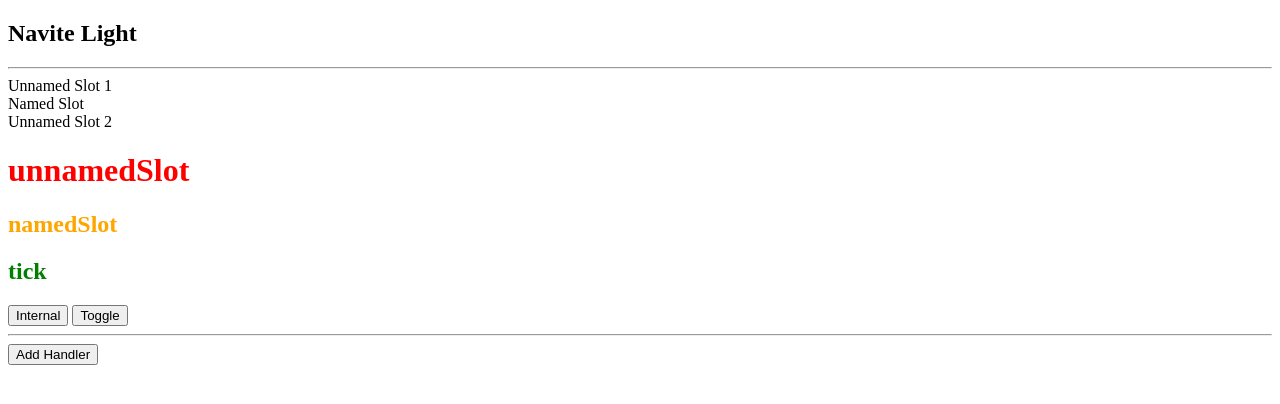
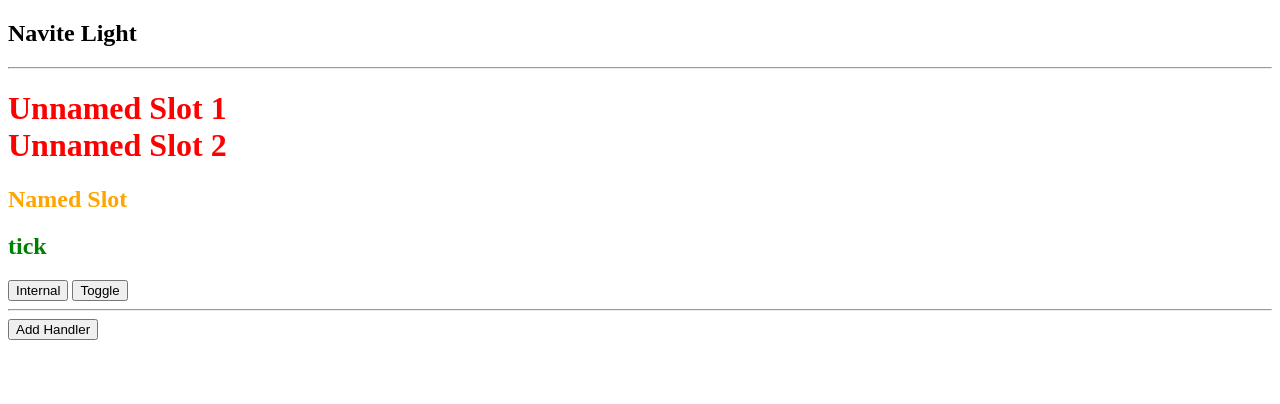
Before and after one commit to TracyGJG/lit-examples, a website with bundled scripts: page native-light/web-component-nl.html in a window 1280 px wide. Built offline with nearby package versions, Linux system fonts and the light colour scheme.

Commit message:
Pseudo-slot insertion

```diff
--- /dev/null
+++ b/lightDom.js
@@ -0,0 +1,19 @@
+export default function renderLightDom(templates, dynamic) {
+  dynamic?.querySelectorAll('[slot]').forEach((slot) => {
+    const name = slot.getAttribute('slot');
+    const template = templates.querySelector(`[name="${name}"]`);
+    if (template) {
+      template.innerHTML = '';
+      template.appendChild(dynamic.removeChild(slot));
+    }
+  });
+
+  const template = templates.querySelector(`slot`);
+  if (template) {
+    template.innerHTML = '';
+    [...dynamic.children].forEach((defaultSlot) =>
+      template.appendChild(defaultSlot),
+    );
+  }
+  return templates.firstElementChild;
+}
--- a/lit-light/web-component.js
+++ b/lit-light/web-component.js
@@ -28,7 +28,6 @@ class WebComponent extends LitElement {
 
   connectedCallback() {
     super.connectedCallback();
-    console.log(this);
   }
 
   createRenderRoot() {
--- a/native-light/web-component.js
+++ b/native-light/web-component.js
@@ -1,3 +1,5 @@
+import renderLightDom from '../lightDom.js';
+
 const WebComponentSytlesheet = () => {
   const StyleSheet = new CSSStyleSheet();
   StyleSheet.replaceSync(/*css*/ `
@@ -17,7 +19,7 @@ const WebComponentSytlesheet = () => {
 };
 
 const WebComponentTemplate = (attr) => {
-  const template = document.createElement("template");
+  const template = document.createElement('template');
   template.innerHTML = /*html*/ `
     <div>
         <h1><slot>unnamedSlot</slot></h1>
@@ -29,7 +31,7 @@ const WebComponentTemplate = (attr) => {
   return template.content.cloneNode(true);
 };
 
-const ObservedAttributes = ["prop"];
+const ObservedAttributes = ['prop'];
 
 class WebComponent extends HTMLElement {
   #buttons = null;
@@ -38,21 +40,15 @@ class WebComponent extends HTMLElement {
 
   constructor() {
     super();
-
     document.adoptedStyleSheets = [WebComponentSytlesheet()];
-    this.append(WebComponentTemplate(this.attrProp));
-    this.addEventListener("click", this);
-
-    this.#buttons = this.querySelectorAll("button");
-    this.#attr = this.querySelector("h2.attr");
   }
 
   get attrProp() {
-    return this.getAttribute("prop");
+    return this.getAttribute('prop');
   }
 
   set attrProp(value) {
-    this.setAttribute("prop", value);
+    this.setAttribute('prop', value);
   }
 
   get eventProp() {
@@ -68,8 +64,8 @@ class WebComponent extends HTMLElement {
   }
 
   handleEvent(evt) {
-    const attrValues = ["Tick", "Tack", "Toe"];
-    if ("Toggle" === evt.target.textContent) {
+    const attrValues = ['Tick', 'Tack', 'Toe'];
+    if ('Toggle' === evt.target.textContent) {
       this.attrProp =
         attrValues[
           (1 +
@@ -86,21 +82,27 @@ class WebComponent extends HTMLElement {
 
   attributeChangedCallback(name, oldVal, newVal) {
     if (ObservedAttributes.includes(name)) {
-      if (name === "prop") {
+      if (name === 'prop' && this.#attr && null != newVal) {
         this.#attr.textContent = newVal;
       }
     }
   }
 
   connectedCallback() {
-    console.log("connectedCallback");
-    this.#buttons[0].addEventListener("click", this.buttonClickHandler);
+    console.log('connectedCallback');
+
+    this.append(renderLightDom(WebComponentTemplate(this.attrProp), this));
+
+    this.addEventListener('click', this);
+    this.#buttons = this.querySelectorAll('button');
+    this.#attr = this.querySelector('h2.attr');
+    this.#buttons[0].addEventListener('click', this.buttonClickHandler);
   }
 
   disconnectedCallback() {
-    console.log("disconnectedCallback");
-    this.#buttons[0].removeEventListener("click", this.buttonClickHandler);
+    console.log('disconnectedCallback');
+    this.#buttons[0].removeEventListener('click', this.buttonClickHandler);
   }
 }
 
-customElements.define("web-component", WebComponent);
+customElements.define('web-component', WebComponent);
```
Also changed, not shown: index.html (+0 -13 lines), lit-light/web-component-ll.html (+1 -5 lines), README.md.
